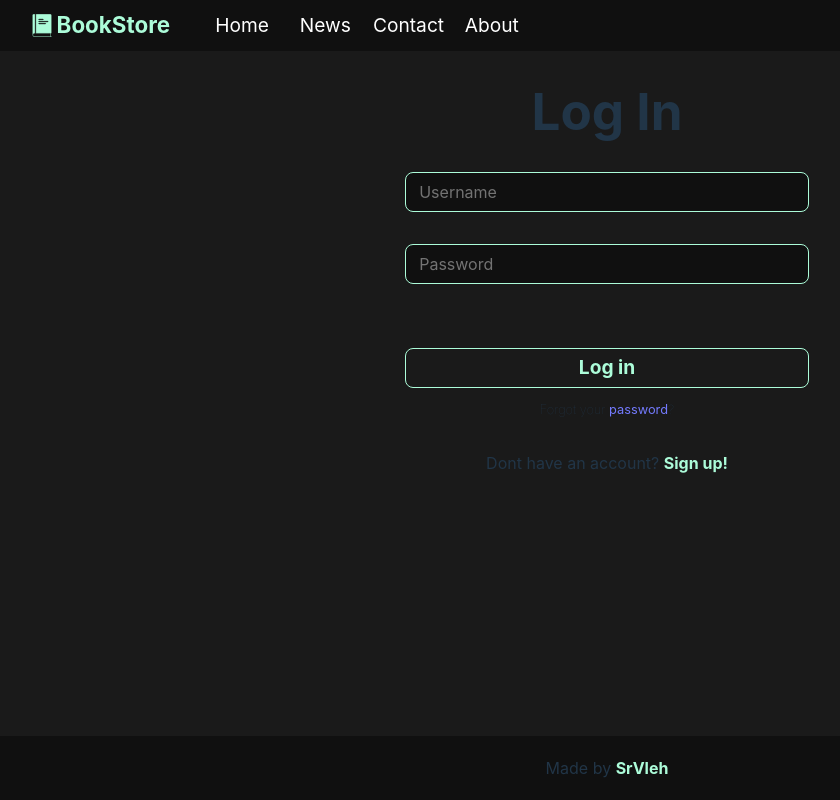
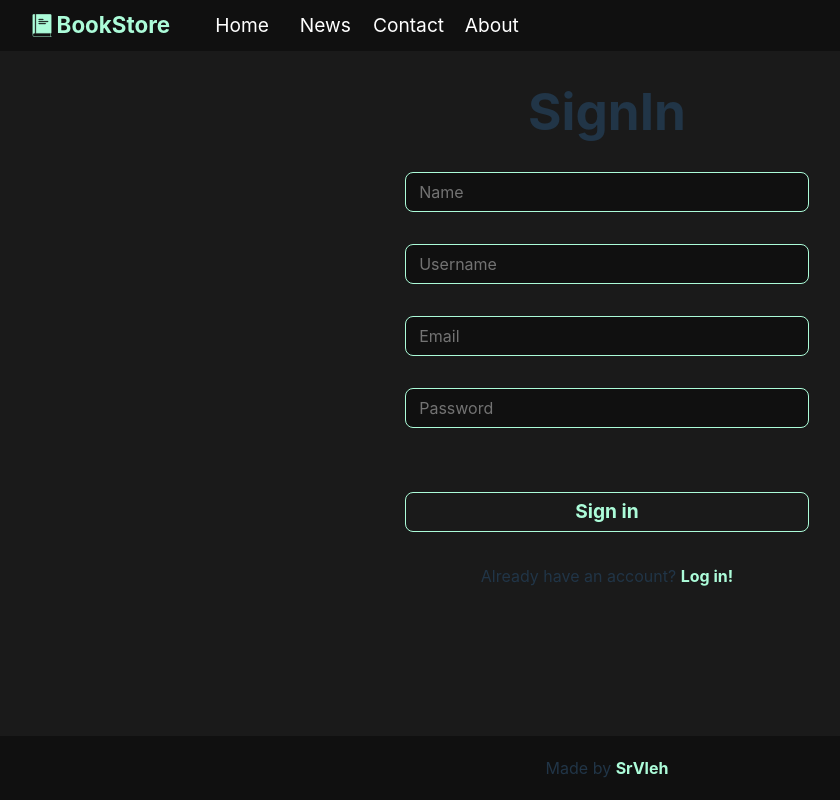
Before and after one commit to SrVleh/BookStore-front, a Vue app: page / in a window 1280 px wide. Shown: the whole page, without its empty margins (33-873 px from the left). Built offline with nearby package versions, Linux system fonts and the light colour scheme.

Commit message:
[DEV-0007] Signup page layout

```diff
--- a/src/App.vue
+++ b/src/App.vue
@@ -4,11 +4,12 @@ import Footer from "./components/Footer.vue";
 import Books from './components/Books.vue'
 import Home from "./components/Home.vue";
 import Login from "./components/auth/Login.vue";
+import Signin from "./components/auth/Signin.vue";
 </script>
 
 <template>
     <Navbar />
-    <Login />
+    <Signin />
     <Footer />
 </template>
 
--- a/src/components/auth/Login.vue
+++ b/src/components/auth/Login.vue
@@ -1,14 +1,14 @@
 <template>
     <div class="page-container">
         <div class="login-section">
-            <h1>Log In</h1>
+            <h1>LogIn</h1>
             <input class="custom-input" type="text" placeholder="Username">
             <input class="custom-input" type="password" placeholder="Password">
             <div class="actions-container">
                 <button class="custom-btn">Log in</button>
                 <p class="pass-forgot">Forgot your <a class="pass-forgot-link" href="#">password</a>?</p>
             </div>
-            <p class="sign-up">Dont have an account? <a href="#">Sign up!</a></p>
+            <p class="account-text">Dont have an account? <a href="#">Sign up!</a></p>
         </div>
     </div>
 </template>
@@ -27,28 +27,6 @@ export default {
   gap: 2rem;
   width: 100%;
 
-  .custom-input {
-    width: 35%;
-    height: 2.5rem;
-    padding: .8rem;
-    background-color: #101010;
-    border: 1px solid rgb(172, 252, 217);
-    border-radius: 8px;
-    color: #cbcbcb;
-    font-weight: bolder;
-    transition: all .5s ease-in-out;
-  }
-
-  .custom-input::placeholder {
-    font-weight: normal;
-    color: #737373;
-  }
-
-  .custom-input:focus-visible {
-    transform: scale(1.05);
-    outline: 1px solid rgb(172, 252, 217);
-  }
-
   .actions-container {
     display: flex;
     flex-direction: column;
@@ -56,21 +34,7 @@ export default {
     gap: .8rem;
 
     .custom-btn {
-      width: 100%;
-      height: 2.5rem;
-      border: 1px solid rgb(172, 252, 217);
-      color: #ACFCD9;
-      font-size: 1.2rem;
-      font-weight: bolder;
-      margin-top: 2rem;
-      transition: all .5s ease-in-out;
-      padding: .1rem;
-    }
-
-    .custom-btn:hover {
-      transform: scale(1.1);
-      background-color: #ACFCD9;
-      color: #1a1a1a;
+        width: 100%;
     }
 
     .pass-forgot {
@@ -84,17 +48,5 @@ export default {
       }
     }
   }
-
-  .sign-up {
-    a {
-      font-weight: bolder;
-      color: #ACFCD9;
-      cursor: pointer;
-      transition: all .5s ease-in-out;
-    }
-    a:hover {
-      color: #00ab5f;
-    }
-  }
 }
 </style>
--- /dev/null
+++ b/src/components/auth/Signin.vue
@@ -0,0 +1,33 @@
+<template>
+  <div class="page-container">
+      <div class="signin-section">
+          <h1>SignIn</h1>
+          <input class="custom-input" type="text" placeholder="Name">
+          <input class="custom-input" type="text" placeholder="Username">
+          <input class="custom-input" type="email" placeholder="Email">
+          <input class="custom-input" type="password" placeholder="Password">
+          <button class="custom-btn">Sign in</button>
+          <p class="account-text">Already have an account? <a href="#">Log in!</a></p>
+      </div>
+  </div>
+</template>
+
+<script>
+export default {
+    name: "Signin"
+}
+</script>
+
+<style scoped lang="scss">
+  .signin-section {
+      display: flex;
+      flex-direction: column;
+      place-items: center;
+      gap: 2rem;
+      width: 100%;
+
+    .custom-btn {
+      width: 35%;
+    }
+  }
+</style>
--- a/src/main.js
+++ b/src/main.js
@@ -1,5 +1,5 @@
 import { createApp } from 'vue'
-import './style.css'
+import './style.scss'
 import App from './App.vue'
 
 import 'vuetify/styles'
--- a/src/style.css
+++ b/src/style.scss
@@ -81,3 +81,56 @@ button {
     background-color: #f9f9f9;
   }
 }
+
+/* CUSTOM CSS */
+.custom-input {
+  width: 35%;
+  height: 2.5rem;
+  padding: .8rem;
+  background-color: #101010;
+  border: 1px solid rgb(172, 252, 217);
+  border-radius: 8px;
+  color: #cbcbcb;
+  font-weight: bolder;
+  transition: all .5s ease-in-out;
+}
+
+.custom-input::placeholder {
+  font-weight: normal;
+  color: #737373;
+}
+
+.custom-input:focus-visible {
+  transform: scale(1.05);
+  outline: 1px solid rgb(172, 252, 217);
+}
+
+.custom-btn {
+  width: 100%;
+  height: 2.5rem;
+  border: 1px solid rgb(172, 252, 217);
+  color: #ACFCD9;
+  font-size: 1.2rem;
+  font-weight: bolder;
+  margin-top: 2rem;
+  transition: all .5s ease-in-out;
+  padding: .1rem;
+}
+
+.custom-btn:hover {
+  transform: scale(1.1);
+  background-color: #ACFCD9;
+  color: #1a1a1a;
+}
+
+.account-text {
+  a {
+    font-weight: bolder;
+    color: #ACFCD9;
+    cursor: pointer;
+    transition: all .5s ease-in-out;
+  }
+  a:hover {
+    color: #00ab5f;
+  }
+}
```
